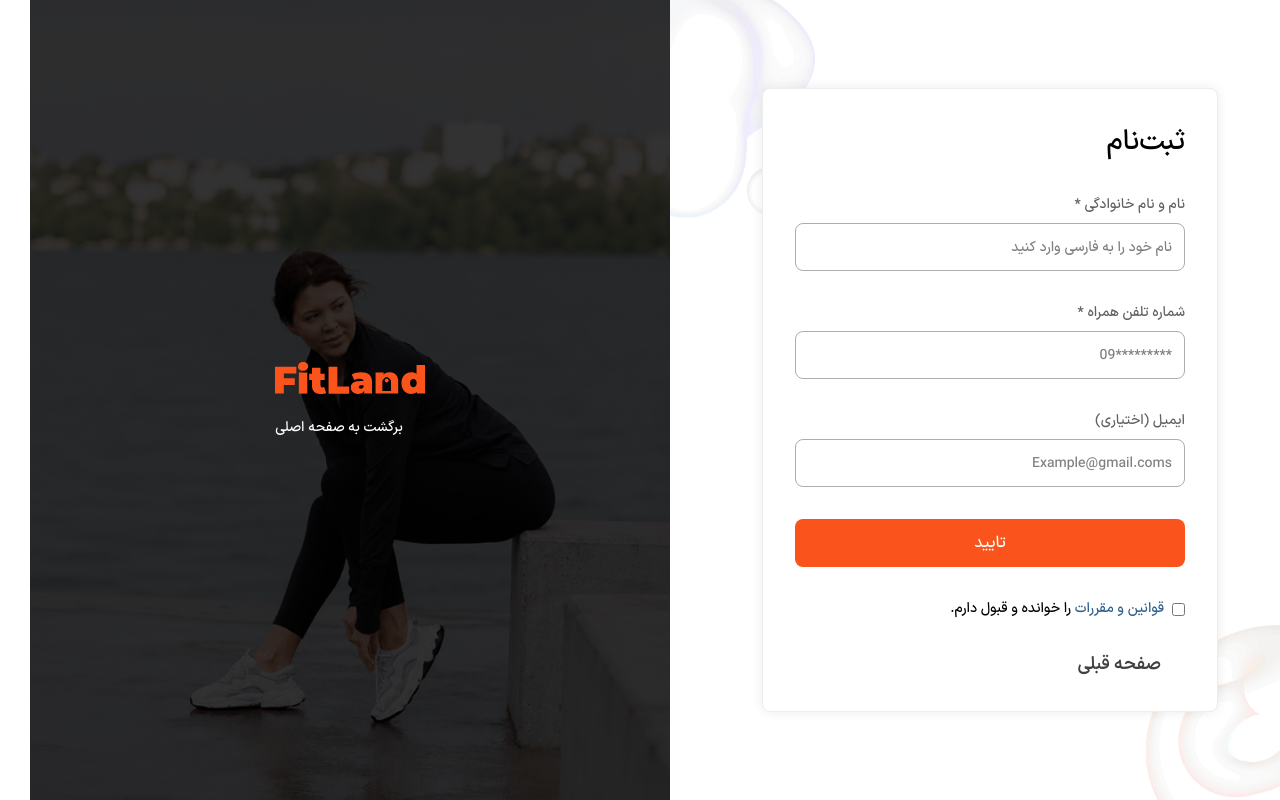
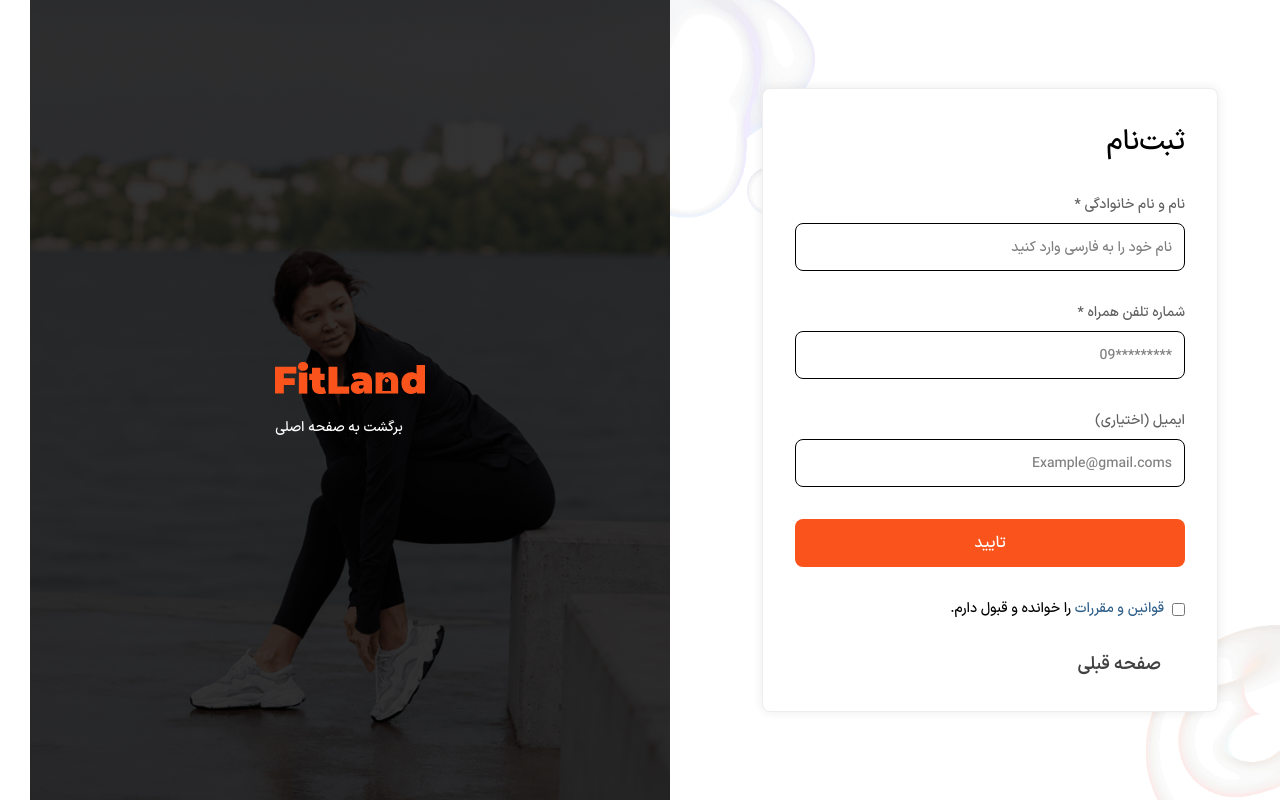
Before and after one commit to ali-akhavan1/fitland, a React (Vite) app: page /auth/register in a window 1280 px wide. Built offline with nearby package versions, Linux system fonts and the light colour scheme; some icons are missing.

Commit message:
style(auth): update login input styles
add validation & warning styles for inputs.

```diff
--- a/src/App.css
+++ b/src/App.css
@@ -143,6 +143,12 @@
   .submit-btn {
     @apply w-full h-12 text-white rounded-small bg-primary font-IRANSansX-Medium active:scale-98 transition-all;
   }
+  .input-error {
+    @apply text-error-3 bg-[#FFEBE9] border-error-3;
+  }
+  .input-success {
+    @apply text-success-3 bg-[#EFF7F6] border-success-3;
+  }
 
   /* ===== Footer ===== */
   .footer-item {
--- /dev/null
+++ b/src/components/ui/Icon/Close.jsx
@@ -0,0 +1,19 @@
+function Close({ className, size }) {
+  return (
+    <svg
+      className={className}
+      width={size || 16}
+      height={size || 16}
+      viewBox="0 0 16 16"
+      fill="currentColor"
+      xmlns="http://www.w3.org/2000/svg"
+    >
+      <path
+        d="M12.6693 4.27301L11.7293 3.33301L8.0026 7.05967L4.27594 3.33301L3.33594 4.27301L7.0626 7.99967L3.33594 11.7263L4.27594 12.6663L8.0026 8.93967L11.7293 12.6663L12.6693 11.7263L8.9426 7.99967L12.6693 4.27301Z"
+        fill="currentColor"
+      />
+    </svg>
+  );
+}
+
+export default Close;
--- /dev/null
+++ b/src/components/ui/Icon/Spinner.jsx
@@ -0,0 +1,24 @@
+function Spinner({ className, size }) {
+  return (
+    <svg
+      width={size || 16}
+      height={size || 16}
+      className={className}
+      fill="currentColor"
+      viewBox="0 0 24 24"
+      xmlns="http://www.w3.org/2000/svg"
+    >
+      <path d="M12,4a8,8,0,0,1,7.89,6.7A1.53,1.53,0,0,0,21.38,12h0a1.5,1.5,0,0,0,1.48-1.75,11,11,0,0,0-21.72,0A1.5,1.5,0,0,0,2.62,12h0a1.53,1.53,0,0,0,1.49-1.3A8,8,0,0,1,12,4Z">
+        <animateTransform
+          attributeName="transform"
+          type="rotate"
+          dur="0.75s"
+          values="0 12 12;360 12 12"
+          repeatCount="indefinite"
+        />
+      </path>
+    </svg>
+  );
+}
+
+export default Spinner;
--- a/src/features/auth/components/LoginForm.jsx
+++ b/src/features/auth/components/LoginForm.jsx
@@ -3,6 +3,7 @@ import { Link, useMatches, useOutletContext } from "react-router";
 import { ArrowRight } from "iconsax-reactjs";
 
 import useAuth from "../hooks/useAuth";
+import Close from "@/components/ui/Icon/Close";
 
 function LoginForm() {
   const {
@@ -16,6 +17,8 @@ function LoginForm() {
     changeOtp,
     getFormattedCounter,
     isExpired,
+    resetIdentifier,
+    error,
   } = useOutletContext();
 
   return (
@@ -40,13 +43,30 @@ function LoginForm() {
               className="px-3 w-full h-12 rounded-small border border-adadad mt-2"
             />
           ) : (
+            <div
+              className={`${error ? "text-error-3 border-error-3 bg-[#FFEBE9]" : "border-adadad "} flex-between w-full h-12 rounded-small border pl-3 mt-2`}
+            >
               <input
                 value={identifier}
                 onChange={changeIdentifier}
                 type="text"
                 placeholder="*********09 یا Example@gmail.com"
-              className="px-3 w-full h-12 rounded-small border border-adadad mt-2"
+                className="size-full px-3"
               />
+              {identifier && (
+                <button
+                  className={`${error ? "text-error-3" : ""} size-4.5 shrink-0`}
+                  onClick={resetIdentifier}
+                >
+                  <Close />
+                </button>
+              )}
+            </div>
+          )}
+          {error && (
+            <p className="text-error-3 mt-2">
+              لطفا شماره همراه خود را به صورت صحیح وارد نمایید
+            </p>
           )}
 
           {isSentOtp && (
--- a/src/features/auth/components/RegisterForm.jsx
+++ b/src/features/auth/components/RegisterForm.jsx
@@ -6,10 +6,11 @@ import RegisterInput from "./RegisterInput";
 import useRegister from "../hooks/useRegister";
 
 function RegisterForm() {
-  const { register, handleRegister, changeRegister } = useRegister();
+  const { register, handleRegister, changeRegister, handleBlur } =
+    useRegister();
   const { resetRegister } = useOutletContext();
 
-  console.log("Reg Form")
+  console.log("Reg Form");
 
   return (
     <div className="w-89.5 lg:w-114 p-6 lg:p-8 border bg-white border-ededed rounded-small font-IRANSansX-Medium shadow-[0_0_12px_rgba(0,0,0,0.08)]">
@@ -23,6 +24,7 @@ function RegisterForm() {
             onChange={changeRegister}
             label="نام و نام خانوادگی *"
             placeholer="نام خود را به فارسی وارد کنید"
+            handleBlur={handleBlur}
           />
 
           <RegisterInput
@@ -31,6 +33,7 @@ function RegisterForm() {
             onChange={changeRegister}
             label="شماره تلفن همراه *"
             placeholer="*********09"
+            handleBlur={handleBlur}
           />
 
           <RegisterInput
@@ -40,6 +43,7 @@ function RegisterForm() {
             label="ایمیل (اختیاری)"
             type="email"
             placeholer="Example@gmail.coms"
+            handleBlur={handleBlur}
           />
         </div>
 
@@ -73,7 +77,6 @@ function RegisterForm() {
           صفحه قبلی
         </span>
       </Link>
-
     </div>
   );
 }
--- a/src/features/auth/components/RegisterInput.jsx
+++ b/src/features/auth/components/RegisterInput.jsx
@@ -1,14 +1,28 @@
-function RegisterInput({ label, placeholer, value, name, onChange, type = "text" }) {
+import { useRef } from "react";
+
+function RegisterInput({
+  label,
+  placeholer,
+  value,
+  name,
+  onChange,
+  type = "text",
+  handleBlur,
+}) {
+  const inputRef = useRef(null);
+
   return (
     <div className="space-y-2">
       <label className="text-606060">{label}</label>
       <input
+        ref={inputRef}
+        onBlur={() => handleBlur(inputRef.current)}
         name={name}
         value={value}
         onChange={onChange}
         placeholder={placeholer}
         type={type}
-        className="px-3 w-full h-12 rounded-small border border-adadad mt-2"
+        className={`px-3 w-full h-12 rounded-small border mt-2`}
       />
     </div>
   );
--- a/src/features/auth/hooks/useAuth.js
+++ b/src/features/auth/hooks/useAuth.js
@@ -13,14 +13,19 @@ function useAuth() {
   const [isSentOtp, setIsSentOtp] = useState(false);
   const [identifier, setIdentifier] = useState("");
   const [otp, setOtp] = useState("");
+  const [error, setError] = useState(null);
   const navigate = useNavigate();
   const { restartCountdown, resetCountdown, getFormattedCounter, isExpired } =
     useCountdown(120);
 
   const sendOtpToUser = async () => {
     const isIdentifierValid = validateIdentifier(identifier);
-    if (!isIdentifierValid) return;
+    if (!isIdentifierValid) {
+      setError(true);
+      return;
+    }
 
+    setError(false);
     try {
       const res = await authService.sendOTP({ identifier: identifier.trim() });
       console.log(res.data);
@@ -82,12 +87,17 @@ function useAuth() {
     setIsSentOtp(false);
     setIdentifier("");
     setOtp("");
+    setError(null);
     resetCountdown();
   };
 
   const resetRegister = () => {
     setOtp("");
     resetCountdown();
+  };
+
+  const resetIdentifier = () => {
+    setIdentifier("");
   };
 
   return {
@@ -103,7 +113,9 @@ function useAuth() {
     getFormattedCounter,
     restartCountdown,
     resetCountdown,
+    resetIdentifier,
     isExpired,
+    error,
   };
 }
 
--- a/src/features/auth/hooks/useRegister.js
+++ b/src/features/auth/hooks/useRegister.js
@@ -4,8 +4,9 @@ import { useNavigate } from "react-router";
 import { toast } from "sonner";
 
 import * as authService from "../services/auth.service";
-import { validateSchema } from "@/utils/helper";
+import { replaceClass, validateSchema } from "@/utils/helper";
 import { registerSchema } from "../validators/schema";
+import { getValidationIssues } from "../utils";
 
 function useRegister() {
   const [register, setRegister] = useState({
@@ -14,7 +15,6 @@ function useRegister() {
     email: "",
     acceptTerms: false,
   });
-
   const navigate = useNavigate();
 
   const handleRegister = async (e) => {
@@ -33,6 +33,19 @@ function useRegister() {
     }
   };
 
+  const handleBlur = (input) => {
+    const zodIssues = getValidationIssues(registerSchema, register);
+    const hasError = zodIssues.includes(input.name);
+
+    if (input.value && hasError) {
+      replaceClass(input, "input-success", "input-error")
+    } else if (input.value && !hasError) {
+      replaceClass(input, "input-error", "input-success")
+    } else {
+      input.classList.remove("input-error", "input-success");
+    }
+  };
+
   const changeRegister = (e) => {
     const name = e.target.name;
     const value = e.target.value;
@@ -48,6 +61,7 @@ function useRegister() {
     register,
     handleRegister,
     changeRegister,
+    handleBlur,
   };
 }
 
--- a/src/features/auth/utils/index.js
+++ b/src/features/auth/utils/index.js
@@ -10,8 +10,19 @@ const getIdentifierType = (identifier) => {
   if (isMatchMobile) {
     return "mobile";
   }
-
   return "unknown";
 };
 
-export { getIdentifierType };
+const getValidationIssues = (schema, value) => {
+  const result = schema.safeParse(value);
+
+  if (result.error) {
+    return result.error.issues
+      .flatMap((issue) => issue.path)
+      .filter((issue) => issue !== "acceptTerms");
+  }
+
+  return [];
+};
+
+export { getIdentifierType, getValidationIssues };
--- a/src/utils/helper.js
+++ b/src/utils/helper.js
@@ -1,4 +1,9 @@
 import { toast } from "sonner";
+
+const replaceClass = (elem, removeClass, addClass) => {
+  elem.classList.remove(removeClass);
+  elem.classList.add(addClass);
+};
 
 const validateSchema = (schema, value) => {
   const result = schema.safeParse(value);
@@ -11,4 +16,4 @@ const validateSchema = (schema, value) => {
   return true;
 };
 
-export { validateSchema };
+export { validateSchema, replaceClass};
```
Lines whose indentation alone changed are shown as unchanged.
